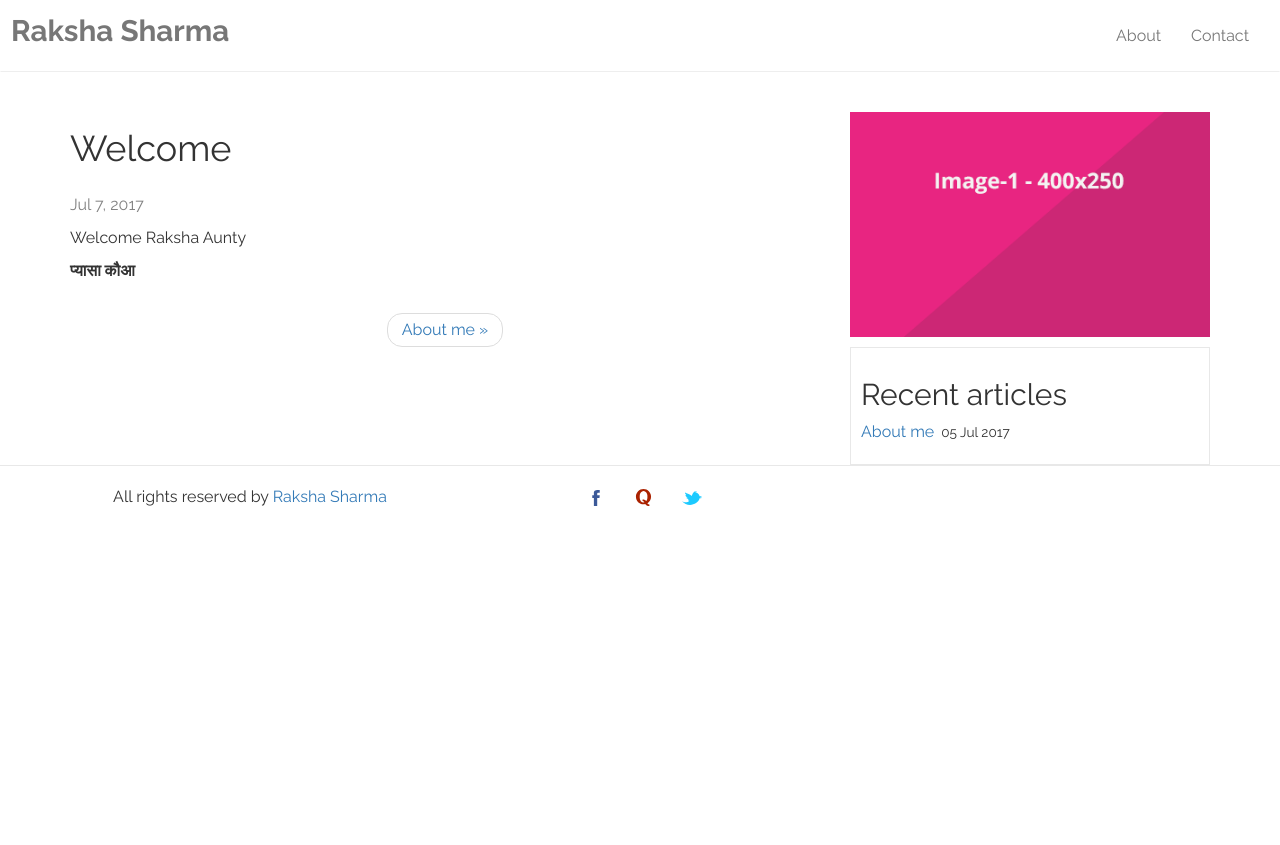
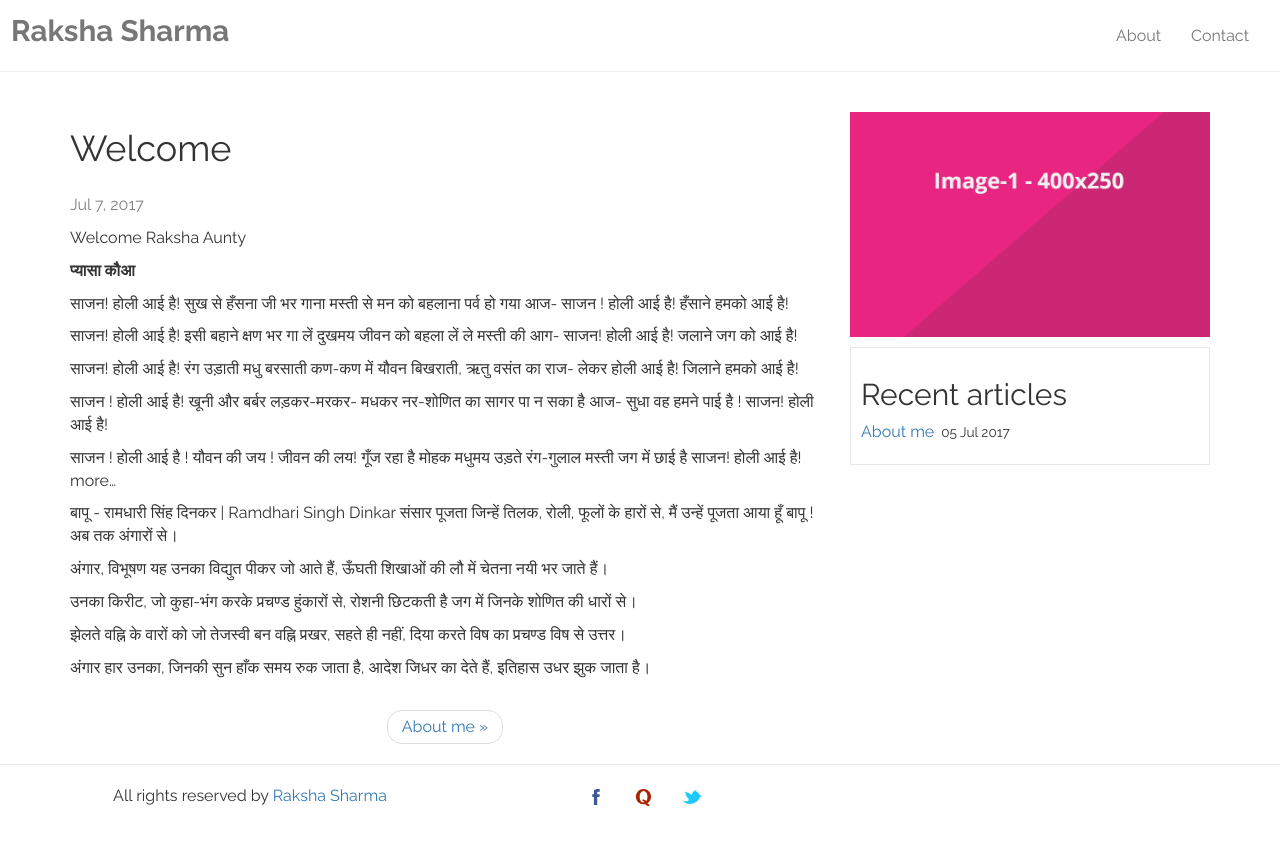
Before and after one commit to RkshaSharma/RkshaSharma.github.io, a Jekyll site: the page built from _posts/2017-07-07-Welcome.md, in a window 1280 px wide. Shown: the top 845 px of the page. Built offline with Jekyll 4.4.1, drawn with Linux system fonts in a browser that asks for light colours; comment, search, counter and statistics services are not loaded.

Commit message:
Added sample poem

```diff
--- a/_posts/2017-07-07-Welcome.md
+++ b/_posts/2017-07-07-Welcome.md
@@ -7,3 +7,70 @@ img: image-1.png
 Welcome Raksha Aunty
 
 __प्यासा कौआ__
+
+साजन! होली आई है!
+सुख से हँसना
+जी भर गाना
+मस्ती से मन को बहलाना
+पर्व हो गया आज-
+साजन ! होली आई है!
+हँसाने हमको आई है!
+
+साजन! होली आई है!
+इसी बहाने
+क्षण भर गा लें
+दुखमय जीवन को बहला लें
+ले मस्ती की आग-
+साजन! होली आई है!
+जलाने जग को आई है!
+
+साजन! होली आई है!
+रंग उड़ाती
+मधु बरसाती
+कण-कण में यौवन बिखराती,
+ऋतु वसंत का राज-
+लेकर होली आई है!
+जिलाने हमको आई है!
+
+साजन ! होली आई है!
+खूनी और बर्बर
+लड़कर-मरकर-
+मधकर नर-शोणित का सागर
+पा न सका है आज-
+सुधा वह हमने पाई है !
+साजन! होली आई है!
+
+साजन ! होली आई है !
+यौवन की जय !
+जीवन की लय!
+गूँज रहा है मोहक मधुमय
+उड़ते रंग-गुलाल
+मस्ती जग में छाई है
+साजन! होली आई है!
+more...
+
+बापू  - रामधारी सिंह दिनकर | Ramdhari Singh Dinkar
+संसार पूजता जिन्हें तिलक,
+रोली, फूलों के हारों से,
+मैं उन्हें पूजता आया हूँ
+बापू ! अब तक अंगारों से।
+
+अंगार, विभूषण यह उनका
+विद्युत पीकर जो आते हैं,
+ऊँघती शिखाओं की लौ में
+चेतना नयी भर जाते हैं।
+
+उनका किरीट, जो कुहा-भंग
+करके प्रचण्ड हुंकारों से,
+रोशनी छिटकती है जग में
+जिनके शोणित की धारों से।
+
+झेलते वह्नि के वारों को
+जो तेजस्वी बन वह्नि प्रखर,
+सहते ही नहीं, दिया करते
+विष का प्रचण्ड विष से उत्तर।
+
+अंगार हार उनका, जिनकी
+सुन हाँक समय रुक जाता है,
+आदेश जिधर का देते हैं,
+इतिहास उधर झुक जाता है।
```
